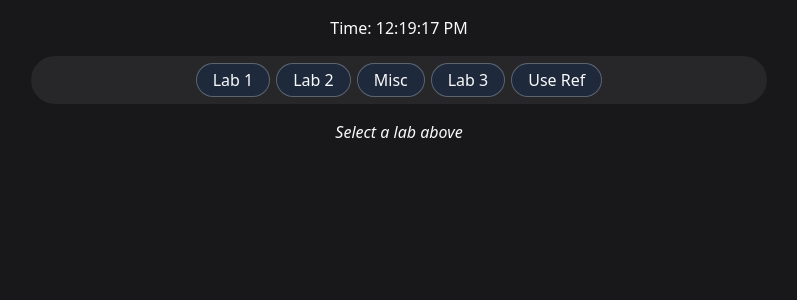
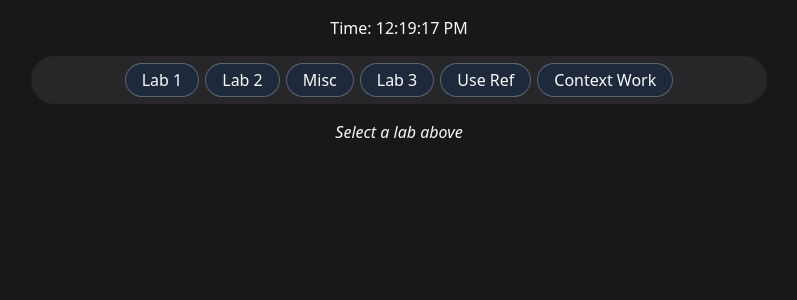
Before and after one commit to JoeMcCleery/se-bootcamp-modules, a React (Vite) app in the folder module_7/react-sandbox/: page / in a window 1280 px wide. Shown: the top 300 px of the page, without its empty margins (241-1038 px from the left). Built offline with nearby package versions, Linux system fonts and the light colour scheme.

Commit message:
Init context work

```diff
--- a/module_7/react-sandbox/src/App.tsx
+++ b/module_7/react-sandbox/src/App.tsx
@@ -7,6 +7,7 @@ import BitcoinRatesCustom from "./components/BitcoinRatesCustom";
 import RandomFromHat from "./components/RandomFromHat";
 import Emoji from "./components/Emoji";
 import SillyReact from "./components/SillyReact";
+import ContextWork from "./components/ContextWork";
 
 interface ILabData {
   label: string;
@@ -26,6 +27,7 @@ const labContent: ILabData[] = [
     ),
   },
   { label: "Use Ref", content: <SillyReact name="Prop Name" /> },
+  { label: "Context Work", content: <ContextWork /> },
 ];
 
 function App() {
--- /dev/null
+++ b/module_7/react-sandbox/src/components/ContextWork.tsx
@@ -0,0 +1,3 @@
+export default function ContextWork() {
+  return <div>Test</div>;
+}
```
